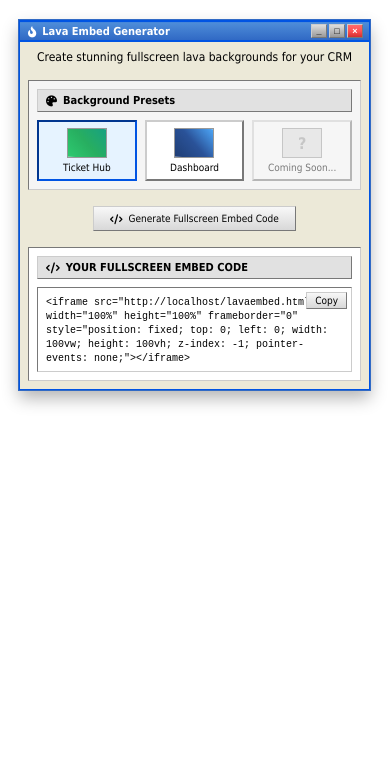
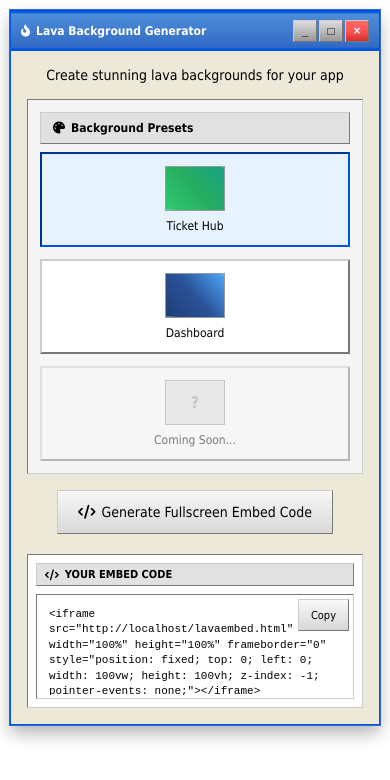
Before and after one commit to Poupun/LAVABACKGROUND-GENERATOR, a plain HTML site: page index.html in a window 390 px wide. Both pictures are taken after a click on the button "Generate Fullscreen Embed Code". Drawn offline with Linux system fonts and the light colour scheme.

Commit message:
🥄 Add README and improve mobile responsiveness
Added a comprehensive README.md documenting features, usage, and customization. Enhanced mobile support in index.html and styles.css with unified mouse/touch drag events, larger touch targets, and responsive layout adjustments for better usability on smaller screens.

```diff
--- a/index.html
+++ b/index.html
@@ -16,7 +16,7 @@
         <div class="xp-window">
             <div class="xp-titlebar">
                 <div class="xp-title">
-                    <i class="fas fa-fire-flame-curved"></i> Lava Embed Generator
+                    <i class="fas fa-fire-flame-curved"></i> Lava Background Generator
                 </div>
                 <div class="xp-controls">
                     <button class="xp-btn minimize">_</button>
@@ -27,7 +27,7 @@
 
             <div class="xp-content">
                 <div class="xp-header">
-                    <h2>Create stunning fullscreen lava backgrounds for your CRM</h2>
+                    <h2>Create stunning lava backgrounds for your app</h2>
                 </div>
 
                 <!-- Preset Selection -->
@@ -68,7 +68,7 @@
 
                 <div id="resultContainer" class="xp-code-container">
                     <div class="xp-code-header">
-                        <i class="fas fa-code"></i> YOUR FULLSCREEN EMBED CODE
+                        <i class="fas fa-code"></i> YOUR EMBED CODE
                     </div>
                     <div class="xp-code-wrapper">
                         <button class="xp-copy-btn" onclick="copyToClipboard()">Copy</button>
@@ -144,23 +144,54 @@
             let xOffset = 0;
             let yOffset = 0;
 
+            // Mouse events
             titleBar.addEventListener('mousedown', dragStart);
             document.addEventListener('mousemove', dragMove);
             document.addEventListener('mouseup', dragEnd);
 
+            // Touch events for mobile
+            titleBar.addEventListener('touchstart', touchStart, { passive: false });
+            document.addEventListener('touchmove', touchMove, { passive: false });
+            document.addEventListener('touchend', touchEnd);
+
+            function getEventCoords(e) {
+                // Handle both mouse and touch events
+                if (e.touches && e.touches[0]) {
+                    return {
+                        clientX: e.touches[0].clientX,
+                        clientY: e.touches[0].clientY
+                    };
+                }
+                return {
+                    clientX: e.clientX,
+                    clientY: e.clientY
+                };
+            }
+
             function dragStart(e) {
+                startDrag(e);
+            }
+
+            function touchStart(e) {
+                e.preventDefault(); // Prevent scrolling
+                startDrag(e);
+            }
+
+            function startDrag(e) {
                 // Don't drag if clicking on window controls
                 if (e.target.classList.contains('xp-btn')) {
                     return;
                 }
+
+                const coords = getEventCoords(e);
 
                 // Get current position from the element's style or computed position
                 const rect = xpWindow.getBoundingClientRect();
                 xOffset = rect.left;
                 yOffset = rect.top;
 
-                initialX = e.clientX - xOffset;
-                initialY = e.clientY - yOffset;
+                initialX = coords.clientX - xOffset;
+                initialY = coords.clientY - yOffset;
 
                 if (e.target === titleBar || e.target.closest('.xp-titlebar')) {
                     isDragging = true;
@@ -169,11 +200,20 @@
             }
 
             function dragMove(e) {
+                moveDrag(e);
+            }
+
+            function touchMove(e) {
+                e.preventDefault(); // Prevent scrolling
+                moveDrag(e);
+            }
+
+            function moveDrag(e) {
                 if (isDragging) {
-                    e.preventDefault();
+                    const coords = getEventCoords(e);
 
-                    currentX = e.clientX - initialX;
-                    currentY = e.clientY - initialY;
+                    currentX = coords.clientX - initialX;
+                    currentY = coords.clientY - initialY;
 
                     xOffset = currentX;
                     yOffset = currentY;
@@ -184,6 +224,14 @@
             }
 
             function dragEnd(e) {
+                endDrag(e);
+            }
+
+            function touchEnd(e) {
+                endDrag(e);
+            }
+
+            function endDrag(e) {
                 initialX = currentX;
                 initialY = currentY;
 
--- a/styles.css
+++ b/styles.css
@@ -61,6 +61,18 @@ body {
     z-index: 10;
 }
 
+/* Mobile positioning */
+@media (max-width: 768px) {
+    .xp-window {
+        position: fixed;
+        top: 10px;
+        left: 10px;
+        right: 10px;
+        width: auto;
+        max-width: none;
+    }
+}
+
 @keyframes xpWindowOpen {
     0% {
         transform: scale(0.9);
@@ -85,6 +97,15 @@ body {
     font-size: 11px;
     cursor: move;
     user-select: none;
+    touch-action: none; /* Prevent scrolling on mobile when dragging */
+}
+
+@media (max-width: 768px) {
+    .xp-titlebar {
+        padding: 8px 10px;
+        font-size: 12px;
+        min-height: 40px; /* Larger touch target */
+    }
 }
 
 .xp-title {
@@ -113,6 +134,14 @@ body {
     font-family: 'Marlett', sans-serif;
 }
 
+@media (max-width: 768px) {
+    .xp-btn {
+        width: 24px;
+        height: 22px;
+        font-size: 12px;
+    }
+}
+
 .xp-btn:hover {
     background: linear-gradient(to bottom, #eee 0%, #ccc 50%, #aaa 100%);
 }
@@ -138,6 +167,13 @@ body {
     min-height: 300px;
 }
 
+@media (max-width: 768px) {
+    .xp-content {
+        padding: 16px;
+        min-height: auto;
+    }
+}
+
 .xp-header {
     margin-bottom: 16px;
     text-align: center;
@@ -156,12 +192,24 @@ body {
     text-align: center;
 }
 
+@media (max-width: 768px) {
+    .xp-form-group {
+        margin-bottom: 20px;
+    }
+}
+
 /* XP Preset Section */
 .xp-preset-section {
     margin-bottom: 16px;
     border: 1px inset #ccc;
     background: #f5f5f5;
     padding: 8px;
+}
+
+@media (max-width: 768px) {
+    .xp-preset-section {
+        padding: 12px;
+    }
 }
 
 .xp-preset-header {
@@ -177,11 +225,31 @@ body {
     border: 1px outset #ccc;
 }
 
+@media (max-width: 768px) {
+    .xp-preset-header {
+        font-size: 12px;
+        padding: 8px 12px;
+    }
+}
+
 .xp-preset-grid {
     display: grid;
     grid-template-columns: repeat(3, 1fr);
     gap: 8px;
     margin-top: 8px;
+}
+
+@media (max-width: 480px) {
+    .xp-preset-grid {
+        grid-template-columns: 1fr;
+        gap: 12px;
+    }
+}
+
+@media (max-width: 768px) and (min-width: 481px) {
+    .xp-preset-grid {
+        gap: 12px;
+    }
 }
 
 .xp-preset-item {
@@ -191,6 +259,13 @@ body {
     cursor: pointer;
     text-align: center;
     transition: all 0.1s ease;
+}
+
+@media (max-width: 768px) {
+    .xp-preset-item {
+        padding: 12px;
+        min-height: 80px; /* Larger touch target */
+    }
 }
 
 .xp-preset-item:hover:not(.disabled) {
@@ -221,6 +296,14 @@ body {
     border: 1px solid #999;
     position: relative;
     overflow: hidden;
+}
+
+@media (max-width: 768px) {
+    .xp-preset-preview {
+        width: 60px;
+        height: 45px;
+        margin: 0 auto 8px;
+    }
 }
 
 .preset-lava-orange {
@@ -260,6 +343,12 @@ body {
     font-weight: normal;
 }
 
+@media (max-width: 768px) {
+    .xp-preset-label {
+        font-size: 12px;
+    }
+}
+
 .xp-button {
     background: linear-gradient(to bottom, #f8f8f8 0%, #e8e8e8 50%, #d8d8d8 100%);
     border: 1px outset #ccc;
@@ -273,6 +362,15 @@ body {
     gap: 6px;
     min-width: 200px;
     justify-content: center;
+}
+
+@media (max-width: 768px) {
+    .xp-button {
+        padding: 12px 20px;
+        font-size: 14px;
+        min-width: 250px;
+        min-height: 44px; /* iOS touch target recommendation */
+    }
 }
 
 .xp-button:hover {
@@ -385,17 +483,28 @@ body {
 
 /* Responsive */
 @media (max-width: 768px) {
-    .xp-window {
-        width: 90%;
-        min-width: 300px;
+    body {
+        font-size: 12px;
     }
 
-    .xp-content {
-        padding: 8px;
+    .container {
+        padding: 0;
     }
 
-    .xp-button {
-        min-width: 150px;
-        font-size: 10px;
+    .xp-header h2 {
+        font-size: 14px;
+        margin-bottom: 12px;
+    }
+
+    .xp-code-block {
+        font-size: 11px;
+        padding: 12px;
+        min-height: 100px;
+    }
+
+    .xp-copy-btn {
+        padding: 6px 12px;
+        font-size: 11px;
+        min-height: 32px;
     }
 }
```
Also changed, not shown: 1 other file.
